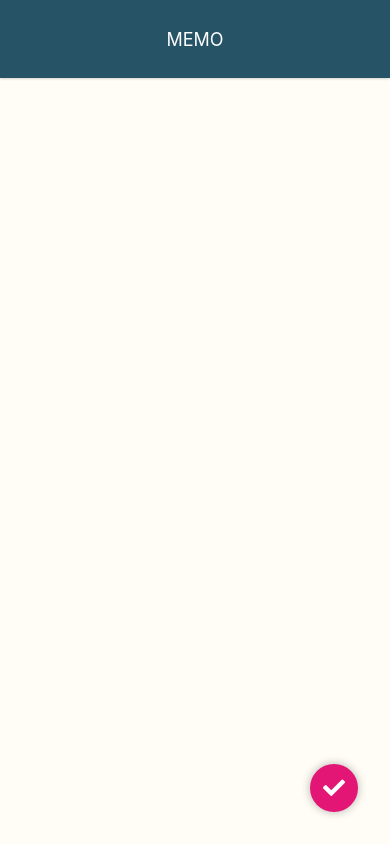
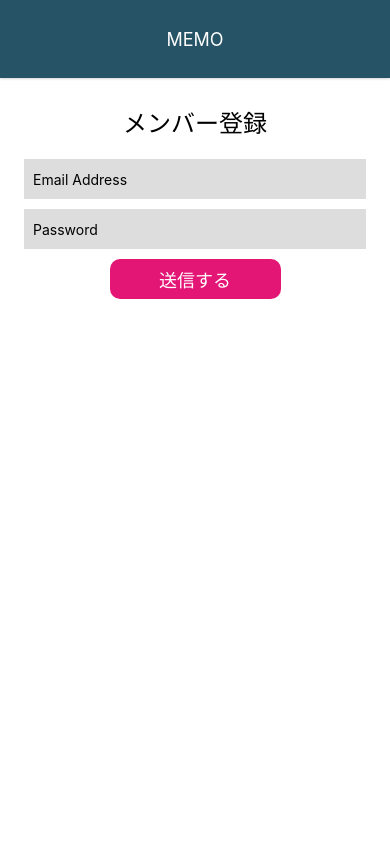
Before and after one commit to pl-pr-pm/memo_app, a React Native app in the folder MemoApp/: screen / in a window 390 px wide. Built offline with nearby package versions, Linux system fonts and the light colour scheme.

Commit message:
create login and sign up

```diff
--- a/MemoApp/App.js
+++ b/MemoApp/App.js
@@ -2,7 +2,8 @@
 import { StyleSheet, View } from 'react-native';
 import MemoListScreen from './src/screens/MemoListScreen';
 import MemoDetailScreen from './src/screens/MemoDetailScreen';
-import MemoEditScreen from './src/screens/MemoEditScreen';
+import MemoLoginScreen from './src/screens/MemoLoginScreen';
+import MemoSignUpScreen from './src/screens/MemoSignUpScreen';
 import Appbar from './src/components/Appbar';
 
 export default class App extends React.Component {
@@ -10,7 +11,7 @@
     return (
       <View style={styles.container}>
         <Appbar />
-       <MemoEditScreen/>
+       <MemoSignUpScreen/>
       </View>
     );
   }
--- /dev/null
+++ b/MemoApp/src/screens/MemoLoginScreen.js
@@ -0,0 +1,61 @@
+import React from 'react';
+import {StyleSheet, View, TouchableHighlight, TextInput, Text} from 'react-native';
+import CircleButton from '../elements/CircleButton';
+class MemoLoginScreen extends React.Component {
+    render(){
+        return (
+            <View style={styles.container}>
+                <Text style={styles.title}>
+                    ログイン
+                </Text>
+                <TextInput style={styles.input} value="Email Address" />
+                <TextInput style={styles.input} value="Password" />
+                <TouchableHighlight style={styles.button} onPress={() => {}} >
+                    <Text　style={styles.buttonTitle}>ログインする</Text>
+                </TouchableHighlight>
+            </View>
+        );
+    }
+}
+
+const styles= StyleSheet.create({
+    container:{
+       flex:1,
+       width: '100%',
+       backgroundColor: '#fff',
+       padding: 24,
+    },
+    title:{
+        fontSize: 24,
+        alignSelf: 'center',
+        paddingTop: 70,
+        paddingBottom: 20,
+
+    },
+    input:{
+        backgroundColor:'#ddd',
+        height:40,
+        marginBottom: 10,
+        borderWidth: 1,
+        borderColor: '#DDD',
+        padding: 8,
+    },
+    button:{
+        backgroundColor:'#E31676',
+        height:40,
+        borderRadius: 10,
+        padding: 10,
+        justifyContent: 'center',
+        alignItems: 'center',
+        width: '50%',
+        alignSelf: 'center',
+    },
+    buttonTitle:{
+        color:'#fff',
+        fontSize: 18,
+        borderRadius: 10,
+        padding: 8,
+    }
+});
+
+export default MemoLoginScreen;
--- /dev/null
+++ b/MemoApp/src/screens/MemoSignUpScreen.js
@@ -0,0 +1,61 @@
+import React from 'react';
+import {StyleSheet, View, TouchableHighlight, TextInput, Text} from 'react-native';
+import CircleButton from '../elements/CircleButton';
+class MemoSignUpScreen extends React.Component {
+    render(){
+        return (
+            <View style={styles.container}>
+                <Text style={styles.title}>
+                    メンバー登録
+                </Text>
+                <TextInput style={styles.input} value="Email Address" />
+                <TextInput style={styles.input} value="Password" />
+                <TouchableHighlight style={styles.button} onPress={() => {}} underlayColor='#E31672'>
+                    <Text　style={styles.buttonTitle}>送信する</Text>
+                </TouchableHighlight>
+            </View>
+        );
+    }
+}
+
+const styles= StyleSheet.create({
+    container:{
+       flex:1,
+       width: '100%',
+       backgroundColor: '#fff',
+       padding: 24,
+    },
+    title:{
+        fontSize: 24,
+        alignSelf: 'center',
+        paddingTop: 70,
+        paddingBottom: 20,
+
+    },
+    input:{
+        backgroundColor:'#ddd',
+        height:40,
+        marginBottom: 10,
+        borderWidth: 1,
+        borderColor: '#DDD',
+        padding: 8,
+    },
+    button:{
+        backgroundColor:'#E31676',
+        height:40,
+        borderRadius: 10,
+        padding: 10,
+        justifyContent: 'center',
+        alignItems: 'center',
+        width: '50%',
+        alignSelf: 'center',
+    },
+    buttonTitle:{
+        color:'#fff',
+        fontSize: 18,
+        borderRadius: 10,
+        padding: 8,
+    }
+});
+
+export default MemoSignUpScreen;
```
